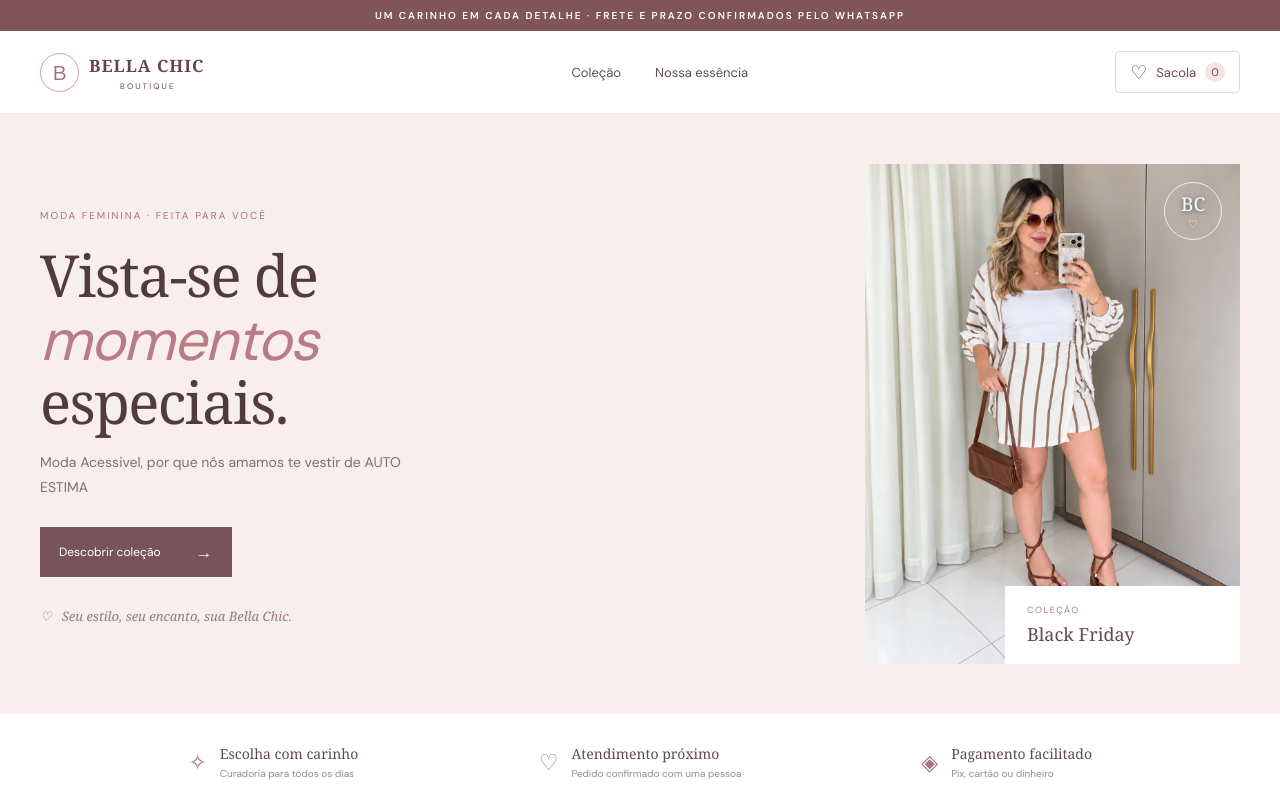
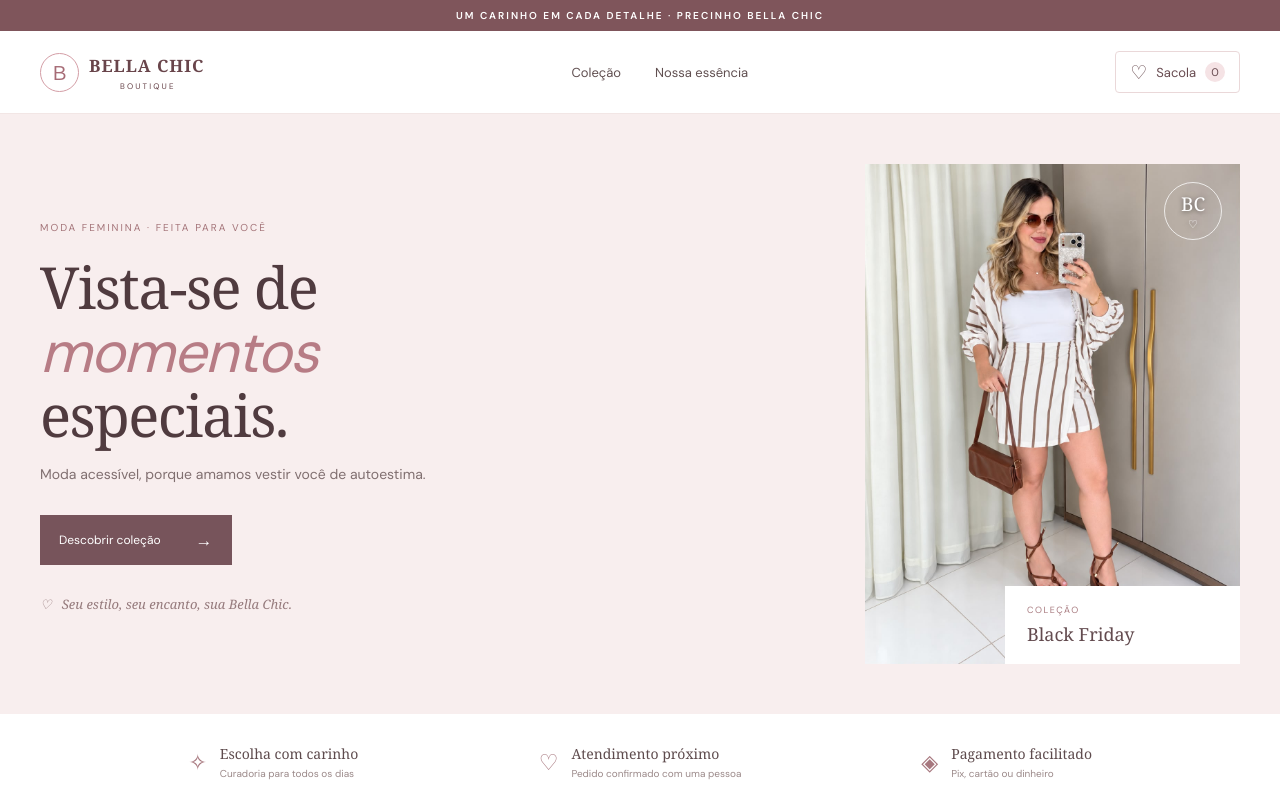
Before and after one commit to MrRobot-creator/Bella-Chic-Boutique, a React (Create React App) app: page / in a window 1280 px wide. Shown: the top 800 px of the page. Built offline with nearby package versions, Linux system fonts and the light colour scheme; no server answers; the database is empty.

Commit message:
ajustando

```diff
--- a/src/components/BoutiqueHeader/index.tsx
+++ b/src/components/BoutiqueHeader/index.tsx
@@ -8,7 +8,7 @@ type BoutiqueHeaderProps = {
 
 const BoutiqueHeader = ({ cartCount, onCartClick }: BoutiqueHeaderProps) => (
   <>
-    <Announcement>UM CARINHO EM CADA DETALHE · FRETE E PRAZO CONFIRMADOS PELO WHATSAPP</Announcement>
+    <Announcement>UM CARINHO EM CADA DETALHE · PRECINHO BELLA CHIC</Announcement>
     <HeaderBar>
       <HeaderContent>
         <a className="brand-link" href="#inicio" aria-label="Bella Chic Boutique, início">
--- a/src/config/store.ts
+++ b/src/config/store.ts
@@ -1,4 +1,3 @@
-
 export const storeConfig = {
   name: 'Bella Chic Boutique',
   units: [
--- a/src/pages/Home/index.tsx
+++ b/src/pages/Home/index.tsx
@@ -127,14 +127,14 @@ const Home = () => {
             <HeroText>
               <span className="eyebrow">MODA FEMININA · FEITA PARA VOCÊ</span>
               <h1>Vista-se de <em>momentos</em> especiais.</h1>
-              <p>Moda Acessivel, por que nós amamos te vestir de AUTO ESTIMA </p>
+              <p>Moda acessível, porque amamos vestir você de autoestima.</p>
               <a className="primary-link" href="#colecao">Descobrir coleção <span>→</span></a>
               <HeroNote>♡ &nbsp; Seu estilo, seu encanto, sua Bella Chic.</HeroNote>
             </HeroText>
             <HeroImage>
               <img
                 src={banner}
-                alt="Amigas aproveitando um dia de compras e celebrando a moda"
+                alt="Modelo usando um look da Bella Chic Boutique"
               />
               <div className="image-caption"><span>COLEÇÃO</span><strong>Black Friday</strong></div>
               <span className="decorative-seal">BC<br /><small>♡</small></span>
--- a/src/pages/Home/styles.ts
+++ b/src/pages/Home/styles.ts
@@ -195,5 +195,4 @@ export const FooterBrand = styled.div`
   strong, small { display: block; }
   strong { font: 15px Georgia, serif; letter-spacing: 1px; }
   small { margin-top: 3px; font-size: 7px; text-align: center; }
-  }
 `
```
